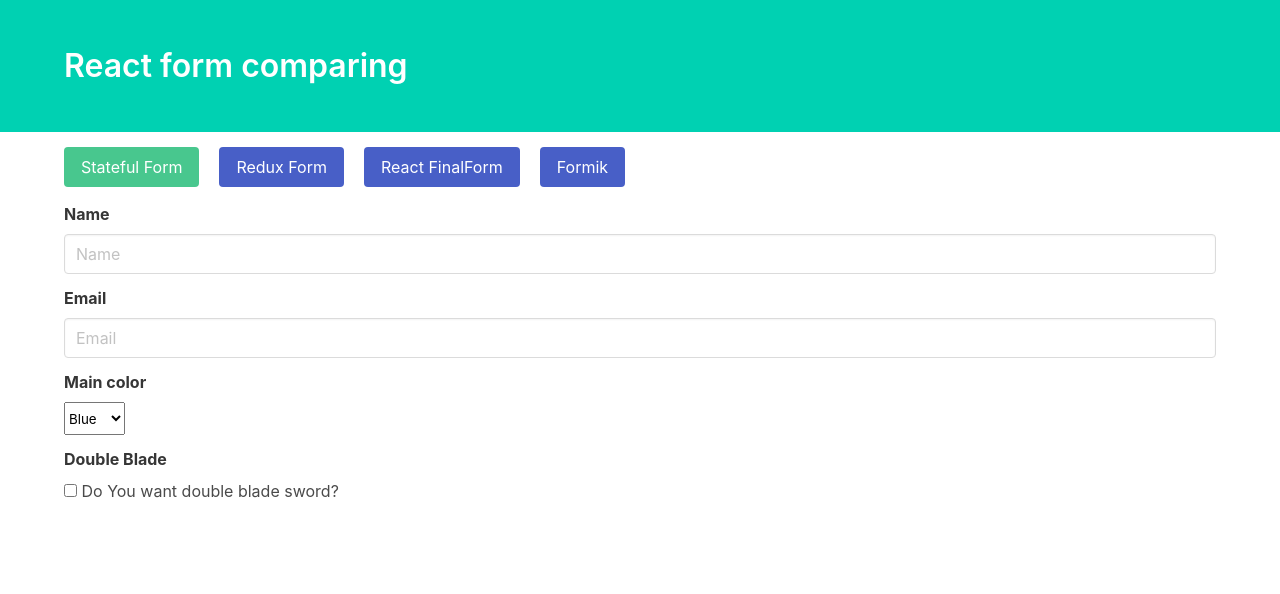
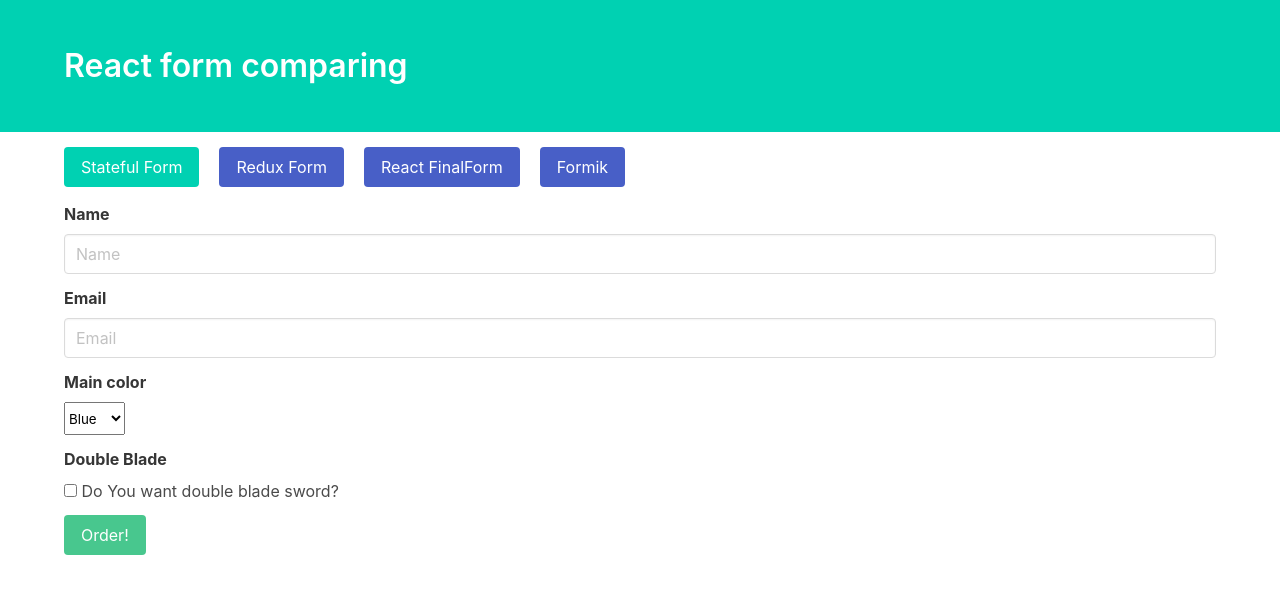
Before and after one commit to barttom/react-forms-comparison, a React (Create React App) app: page / in a window 1280 px wide. Shown: the top 594 px of the page. Built offline with nearby package versions, Linux system fonts and the light colour scheme.

Commit message:
#2 handle sending form

```diff
--- a/src/App.js
+++ b/src/App.js
@@ -1,8 +1,20 @@
-import React, {Fragment} from 'react';
+import React, { Fragment, useState } from 'react';
 import 'bulma/css/bulma.css'
 import FormsSwitcher from "./Components/FormsSwitcher";
 
 function App() {
+  const [isSent, setIsSent] = useState(false);
+  const handleSendForm = ({name, email}, event) => {
+    event.preventDefault();
+
+    const isValid = name.length > 0 && email.length > 0;
+    if (isValid) {
+      setIsSent(true);
+    } else {
+      alert('Form valid is not!');
+    }
+  };
+
   return (
     <Fragment>
       <section className="hero is-primary">
@@ -15,7 +27,21 @@
         </div>
       </section>
       <div className="container">
-        <FormsSwitcher/>
+        {isSent ? (
+          <section className="hero is-medium is-primary is-bold">
+            <div className="hero-body">
+                <h2 className="subtitle has-text-centered ">
+                  Your purchase has been accepeted!
+                  {' '}
+                  <button onClick={() => setIsSent(false)}>
+                    Buy again
+                  </button>
+                </h2>
+            </div>
+          </section>
+        ) : (
+          <FormsSwitcher onSendForm={handleSendForm}/>
+        )}
       </div>
     </Fragment>
   );
--- a/src/Components/FormsSwitcher/index.js
+++ b/src/Components/FormsSwitcher/index.js
@@ -2,10 +2,14 @@
 import './style.css'
 import StatefulForm from "../StatefulForm";
 
-const displayFormContent = tabId => {
+
+
+const FormsSwitcher = ({onSendForm}) => {
+  const [tabId, setTabId] = useState(0);
+  const displayFormContent = () => {
     switch (tabId) {
       case 0:
-      return <StatefulForm />;
+        return <StatefulForm onSendForm={onSendForm} />;
       case 1:
         return <div>Redux form</div>;
       case 2:
@@ -17,15 +21,12 @@
     }
   };
 
-const FormsSwitcher = () => {
-  const [tabId, setTabId] = useState(0);
-
   return (
     <div className="forms-switcher">
       <div className="forms-switcher__tabs">
         {['Stateful Form', 'Redux Form', 'React FinalForm', 'Formik'].map((name, index)=> (
           <button
-            className={`button forms-switcher__tab ${tabId === index ? 'is-success' : 'is-link'}`}
+            className={`button forms-switcher__tab ${tabId === index ? 'is-primary' : 'is-link'}`}
             type="button"
             onClick={() => setTabId(index)}
           >
--- a/src/Components/StatefulForm/index.js
+++ b/src/Components/StatefulForm/index.js
@@ -1,7 +1,7 @@
 import React, { useState } from 'react';
 import PropTypes from 'prop-types';
 
-const StatefulForm = () => {
+const StatefulForm = ({ onSendForm }) => {
   const [form, setForm] = useState({
     name: '',
     email: '',
@@ -17,7 +17,7 @@
   };
 
   return (
-    <form action="" id="stateful-form">
+    <form onSubmit={(event) => onSendForm(form, event)} id="stateful-form">
       <div className="field">
         <label className="label">Name</label>
         <div className="control">
@@ -35,7 +35,7 @@
         <label className="label">Email</label>
         <div className="control">
           <input
-            name="name"
+            name="email"
             className="input"
             type="email"
             placeholder="Email"
@@ -93,6 +93,12 @@
           </div>
         </div>
       )}
+      <button
+        type="submit"
+        className="button is-success"
+      >
+        Order!
+      </button>
     </form>
   );
 };
```
Lines whose indentation alone changed are shown as unchanged.
